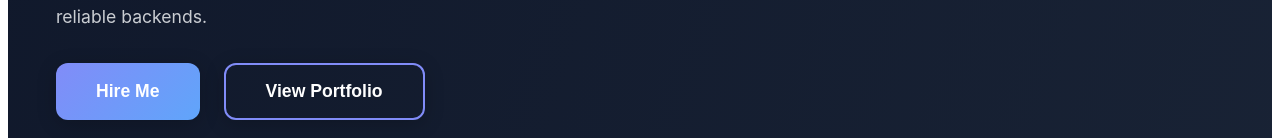
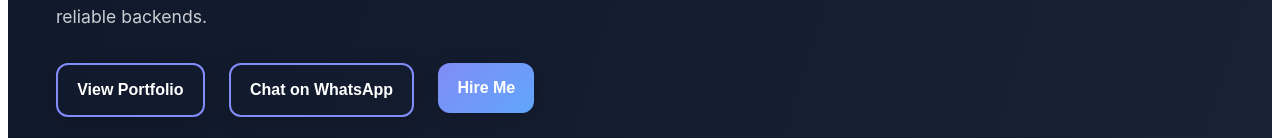
Before and after one commit to shehbazyameen/my-portfolio, a React (Create React App) app: page / in a window 1280 px wide. Shown: the part 814-952 px from the top of the page. Built offline with nearby package versions, Linux system fonts and the light colour scheme.

Commit message:
hero section almost done

```diff
--- a/src/components/Hero.js
+++ b/src/components/Hero.js
@@ -111,11 +111,11 @@ export const Hero = ({ theme, scrollTo }) => {
     button: {
       background: `linear-gradient(135deg, ${theme.primary}, ${theme.secondary})`,
       border: 'none',
-      padding: '1rem 2.5rem',
+      padding: '1rem 1.2rem',
       borderRadius: '12px',
       color: '#fff',
       fontWeight: 600,
-      fontSize: '1.1rem',
+      fontSize: '1rem',
       cursor: 'pointer',
       boxShadow: `0 4px 20px ${theme.shadow}`,
       transition: 'all 0.3s ease',
@@ -124,7 +124,7 @@ export const Hero = ({ theme, scrollTo }) => {
         boxShadow: `0 6px 24px ${theme.shadow}`
       },
       '@media (max-width: 768px)': {
-        padding: '0.8rem 1.5rem',
+        padding: '0.8rem 1.2rem',
         fontSize: '1rem'
       }
     },
@@ -267,13 +267,52 @@ export const Hero = ({ theme, scrollTo }) => {
         </p>
 
         <div style={styles.buttonGroup}>
-          <button style={styles.button}>Hire Me</button>
+
           <button
             onClick={() => scrollTo('portfolio')}
-          style={{ ...styles.button, background: 'none', border: `2px solid ${theme.primary}` }}
+            style={{ ...styles.button, background: 'none', border: `2px solid ${theme.primary}` }}
           >
             View Portfolio
           </button>
+
+
+
+
+
+
+
+          <a
+
+            href="https://wa.me/+923100609111" // Replace with your WhatsApp number
+            target="_blank"
+            rel="noopener noreferrer"
+
+          >
+
+            <button
+              onClick={() => {
+
+              }}
+
+              style={{ ...styles.button, background: 'none', border: `2px solid ${theme.primary}` }}>Chat on WhatsApp</button>
+          </a>
+
+          <a
+
+            href={'https://www.upwork.com/freelancers/~010d76b63a789d9687'}
+            target="_blank"
+            rel="noopener noreferrer"
+
+          >
+
+            <button
+              onClick={() => {
+
+              }}
+
+              style={styles.button}>Hire Me</button>
+          </a>
+
 
         </div>
       </div>
```
